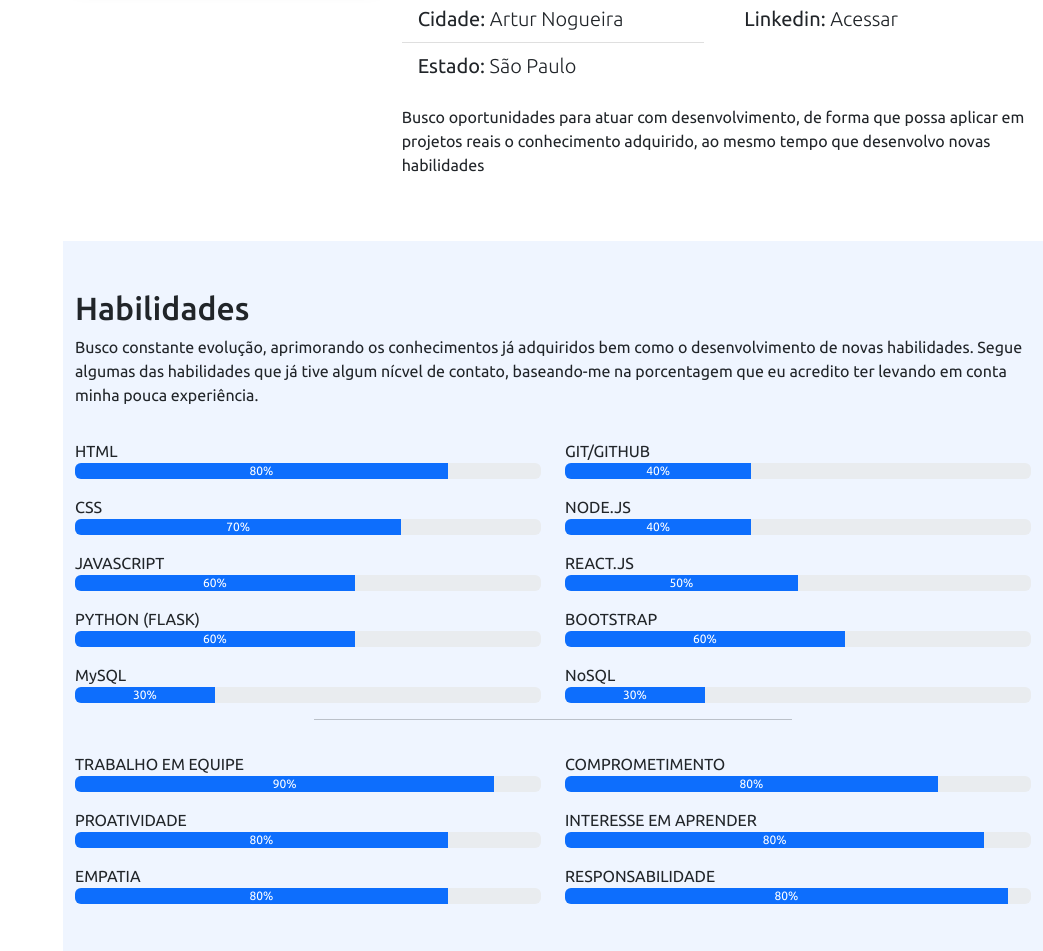
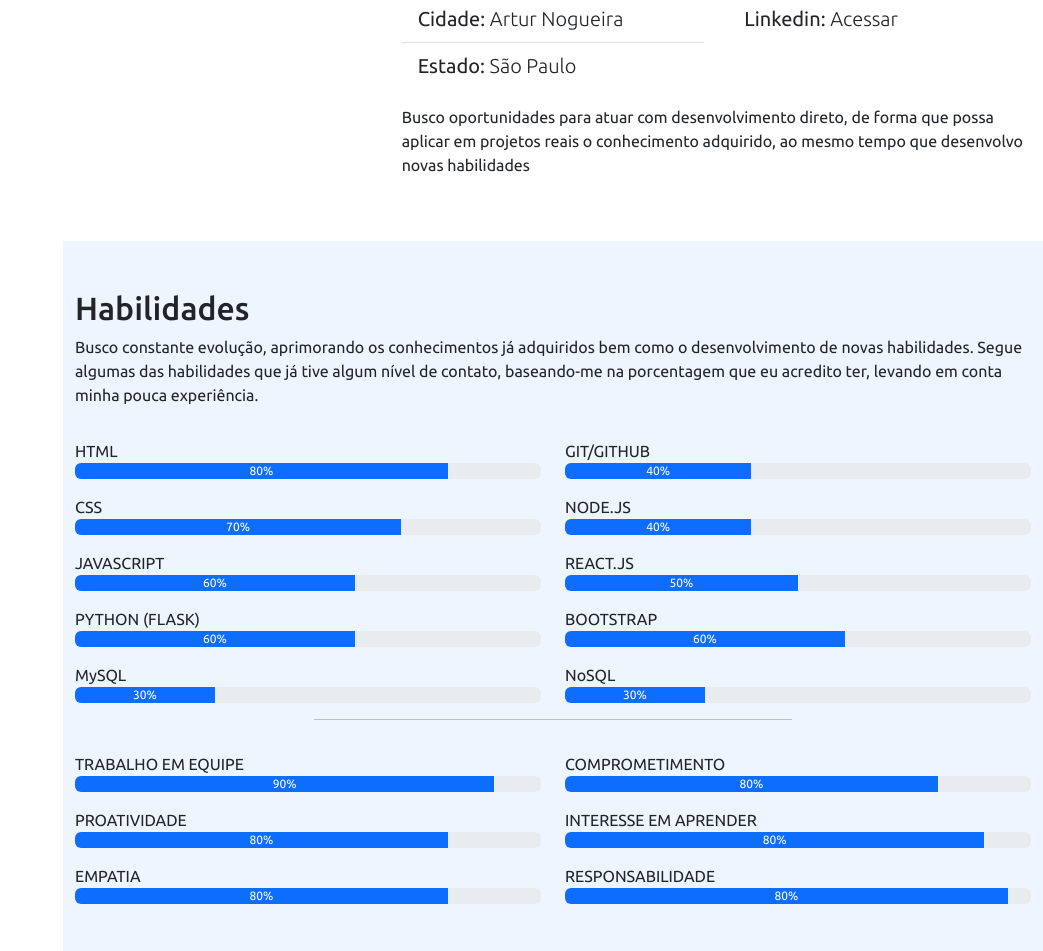
Before and after one commit to dyda91/portifolio, a Flask app: page / in a window 1280 px wide. Shown: the part 1394-2345 px from the top of the page, without its empty margins (237-1280 px from the left). Run offline with Flask 2, Linux system fonts and the light colour scheme; some libraries are stand-ins or nearby versions.

Commit message:
exit some texts

```diff
--- a/templates/index.html
+++ b/templates/index.html
@@ -124,7 +124,7 @@
                         </div>
                     </div>
 
-                    <p>Busco oportunidades para atuar com desenvolvimento, de forma que possa aplicar em projetos reais o conhecimento adquirido, ao mesmo tempo que desenvolvo novas habilidades</p>
+                    <p>Busco oportunidades para atuar com desenvolvimento direto, de forma que possa aplicar em projetos reais o conhecimento adquirido, ao mesmo tempo que desenvolvo novas habilidades</p>
 
                 </div>
             </div>
@@ -135,7 +135,7 @@
 
                 <h2 class="pt-5">Habilidades</h2>
                 <p>
-                    Busco constante evolução, aprimorando os conhecimentos já adquiridos bem como o desenvolvimento de novas habilidades. Segue algumas das habilidades que já tive algum nícvel de contato, baseando-me na porcentagem que eu acredito ter levando em conta minha pouca experiência.
+                    Busco constante evolução, aprimorando os conhecimentos já adquiridos bem como o desenvolvimento de novas habilidades. Segue algumas das habilidades que já tive algum nível de contato, baseando-me na porcentagem que eu acredito ter, levando em conta minha pouca experiência.
                 </p>
                 <div class="row">
                     <div class="col-md-6">
```
